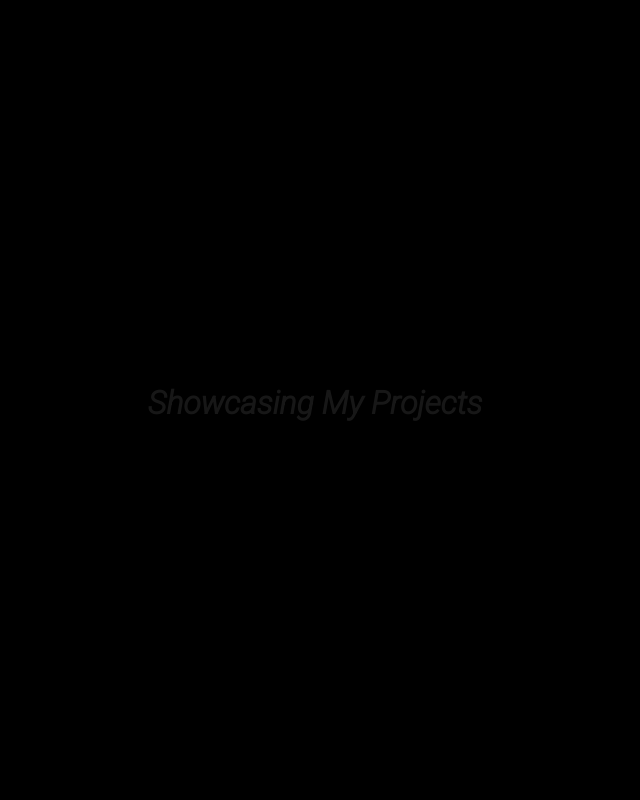
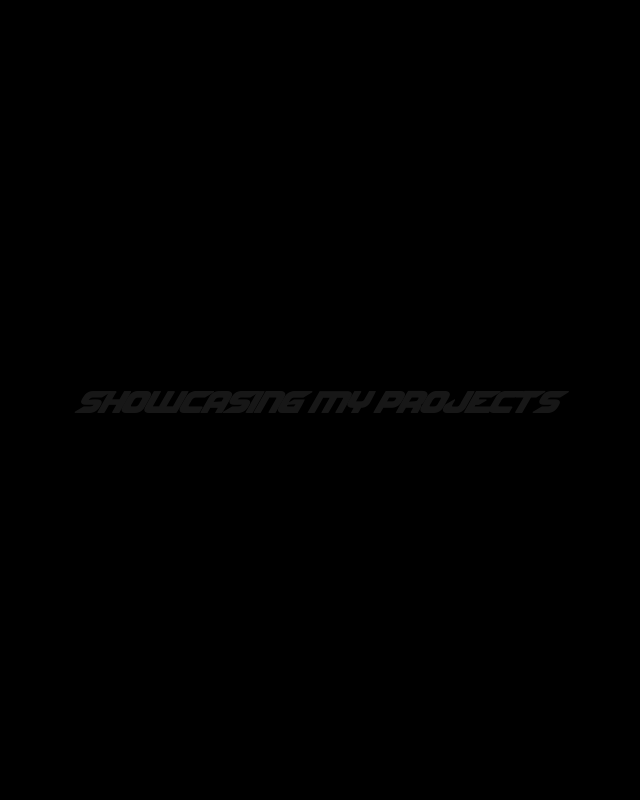
Before and after one commit to josharagon/josharagon-website, a React (Create React App) app: page / in a window 1280 px wide. Shown: the top 800 px of the page, without its empty margins (325-965 px from the left). Built offline with nearby package versions, Linux system fonts and the light colour scheme.

Commit message:
add custom font

```diff
--- a/src/SplashScreen/SplashScreen.js
+++ b/src/SplashScreen/SplashScreen.js
@@ -1,6 +1,5 @@
 import React, { useEffect, useState } from 'react';
 import './SplashScreen.scss'; // Make sure this points correctly to your CSS file
-
 const pages = [
     {
         id: 1,
@@ -26,7 +25,6 @@ const SplashScreen = () => {
         if (currentPageIndex < pages.length) {
             // Start with fade-in for the first page or after the fade-out of the previous page
             setFadeClass('fade-in');
-
             // Schedule fade-out after the current page has been visible for some time
             const fadeOutTimer = setTimeout(() => {
                 setFadeClass('fade-out');
--- a/src/SplashScreen/SplashScreen.scss
+++ b/src/SplashScreen/SplashScreen.scss
@@ -1,3 +1,8 @@
+@font-face {
+    font-family: nfs;
+    src: url('../assets/fonts/NFS.ttf')
+}
+
 /* Keep your keyframes as defined before */
 @keyframes fadeIn {
     from { opacity: 0; }
@@ -21,6 +26,7 @@
     background-color: black; // Or any background color you prefer
     color: white; // Text color
     text-align: center; // Ensure text is centered horizontally
+    font-family: 'NFS'; /* Apply the 'NFS' font family to the splash screen */
   }
 
   .page {
@@ -32,6 +38,9 @@
     gap: 20px; // Add some space between text elements
     opacity: 0; /* Start with invisible content */
     animation: fadeIn 2s ease-in-out forwards;
+    *{
+        font-family: nfs;
+     } /* Apply the 'NFS' font family to the splash screen */
   }
 
   h1 {
```
Also changed, not shown: src/assets/fonts/NFS.ttf (added).
